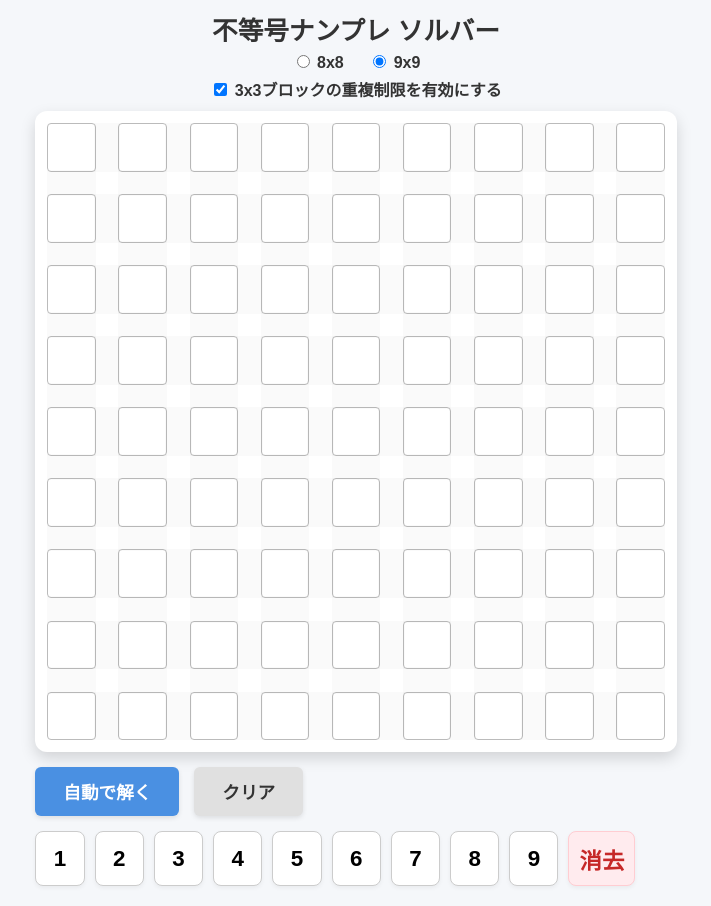
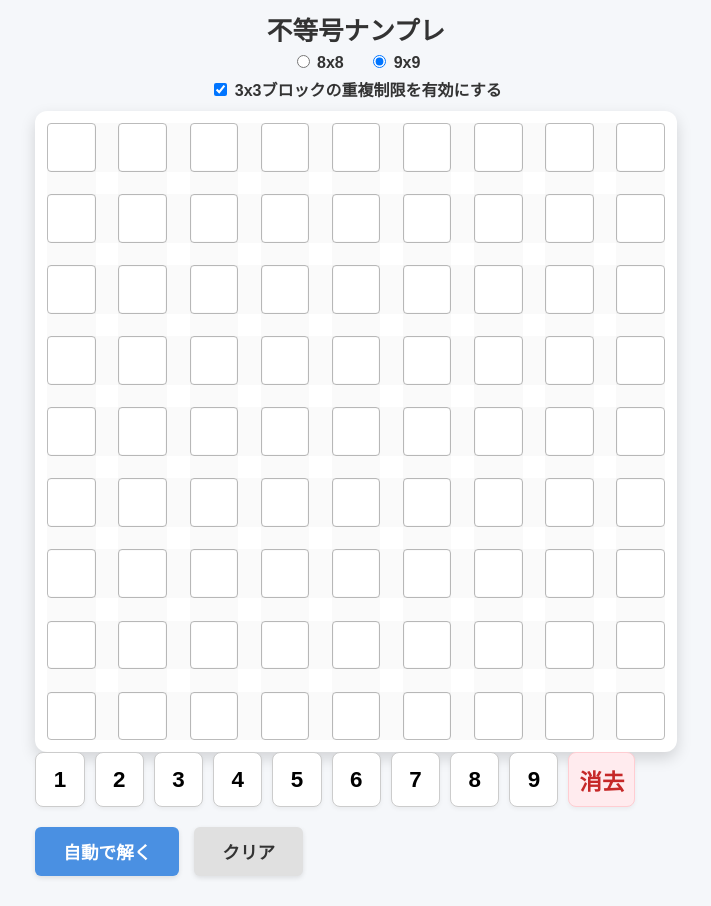
Before and after one commit to ma-kun-me/inequality-solver, a plain HTML site: page index.html in a window 1280 px wide. Shown: the whole page, without its empty margins (284-995 px from the left). Drawn offline with Linux system fonts and the light colour scheme.

Commit message:
Update index.html

```diff
--- a/index.html
+++ b/index.html
@@ -10,7 +10,7 @@
 </head>
 <body>
   <header>
-    <h1>不等号ナンプレ ソルバー</h1>
+    <h1>不等号ナンプレ</h1>
     <div class="size-selector">
       <label><input type="radio" name="board-size" value="8" id="size-8"> 8x8</label>
       <label><input type="radio" name="board-size" value="9" id="size-9" checked> 9x9</label>
@@ -24,12 +24,12 @@
   <main>
     <div id="board" class="board"></div>
 
+    <div id="keypad" class="keypad"></div>
+
     <div class="controls">
       <button id="solve-btn" class="btn btn-primary">自動で解く</button>
       <button id="clear-btn" class="btn btn-secondary">クリア</button>
     </div>
-
-    <div id="keypad" class="keypad"></div>
   </main>
 
   <script src="app.js"></script>
```
